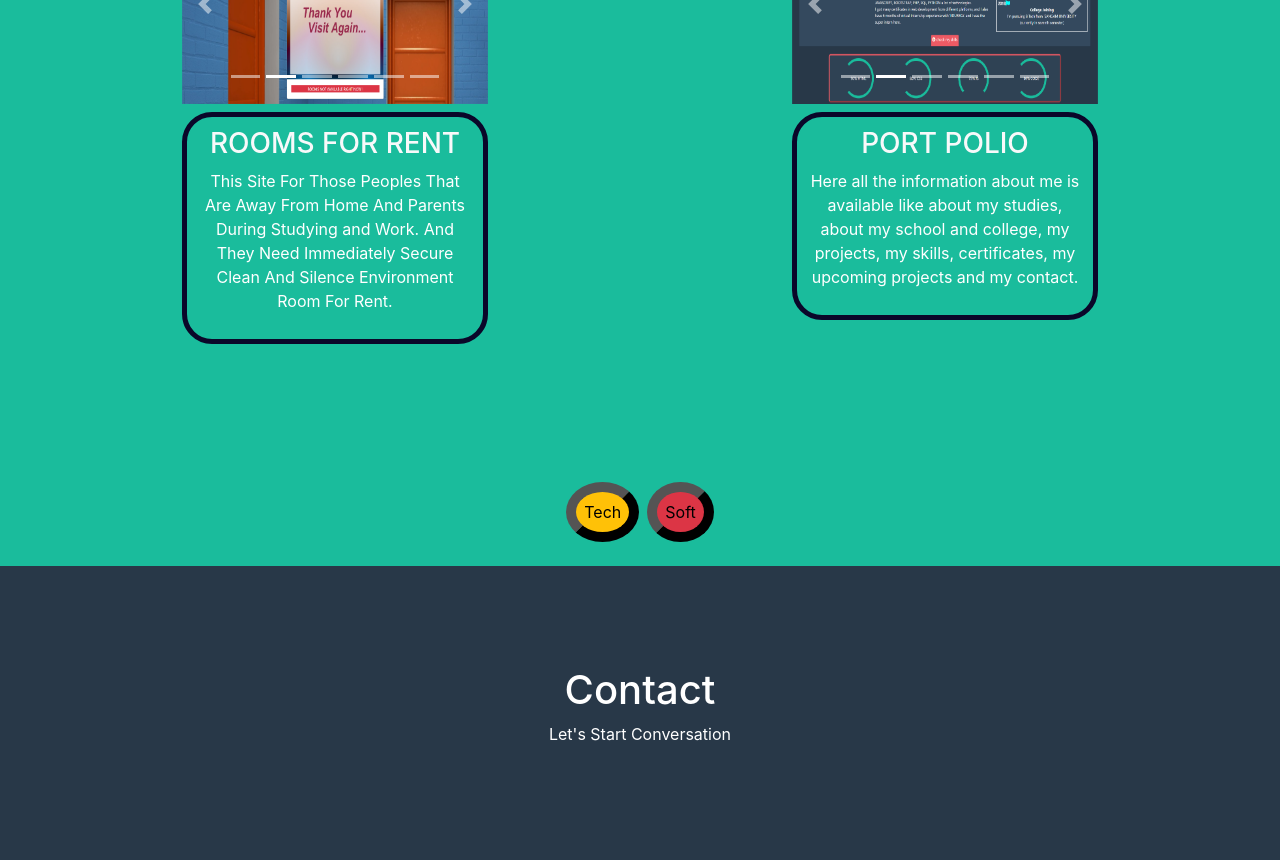
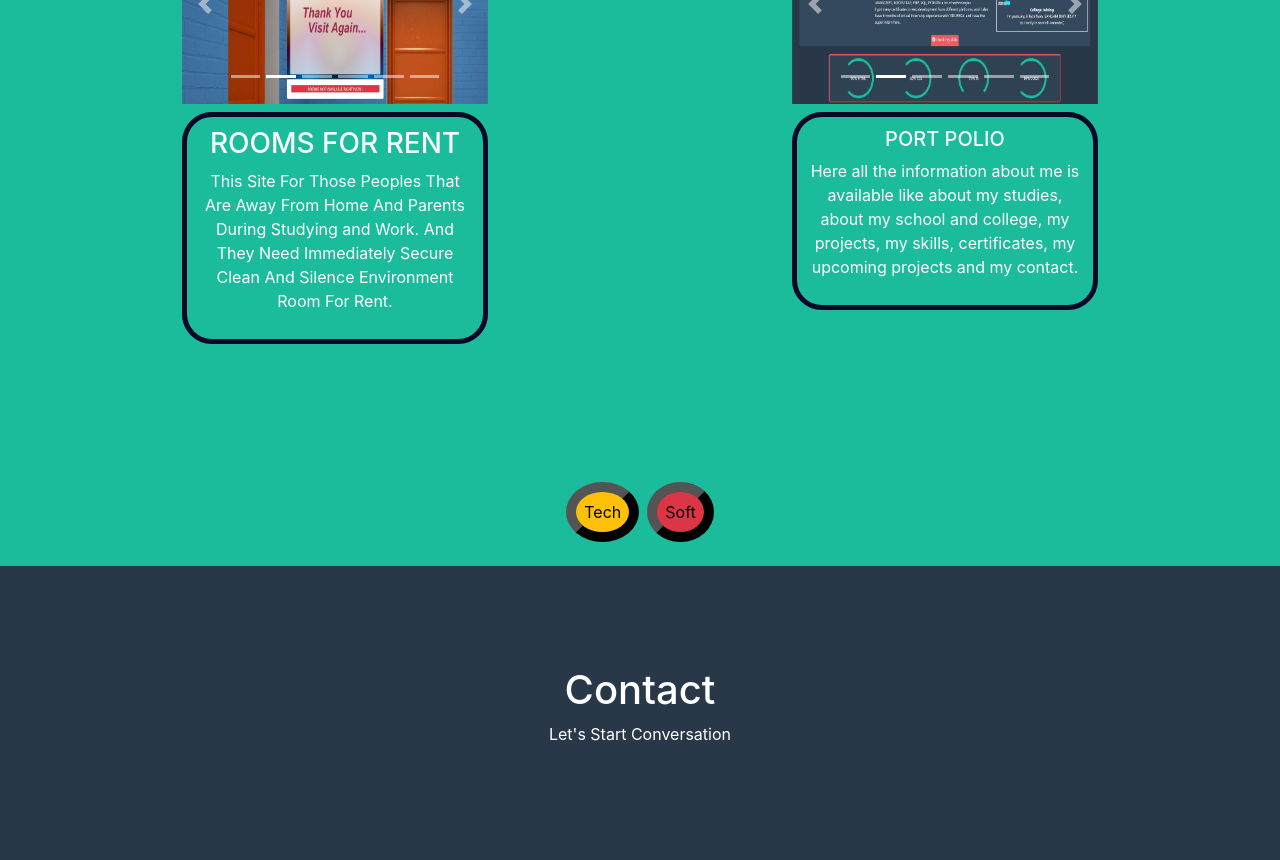
Before and after one commit to LALCHANDTELI/port_folio, a React (Create React App) app: page / in a window 1280 px wide. Shown: the part 5520-6380 px from the top of the page. Built offline with nearby package versions, Linux system fonts and the light colour scheme.

Commit message:
Update port_polio.js

```diff
--- a/src/projects/port_polio.js
+++ b/src/projects/port_polio.js
@@ -87,7 +87,7 @@ export const port_polio = () => {
       </div>
       <div class="projects_details">
         <a className="text-light" href="/">
-          <h3>PORT POLIO</h3>
+          <h5>PORT POLIO</h5>
         </a>
         <p>
           Here all the information about me is available like about my studies,
```
